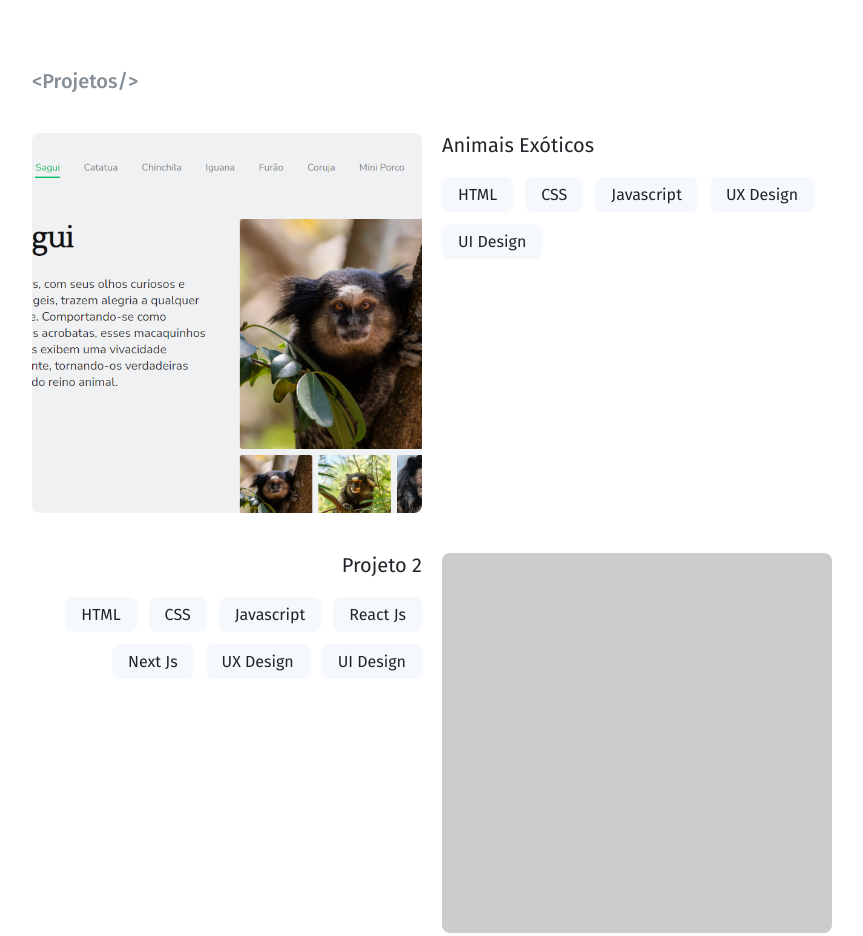
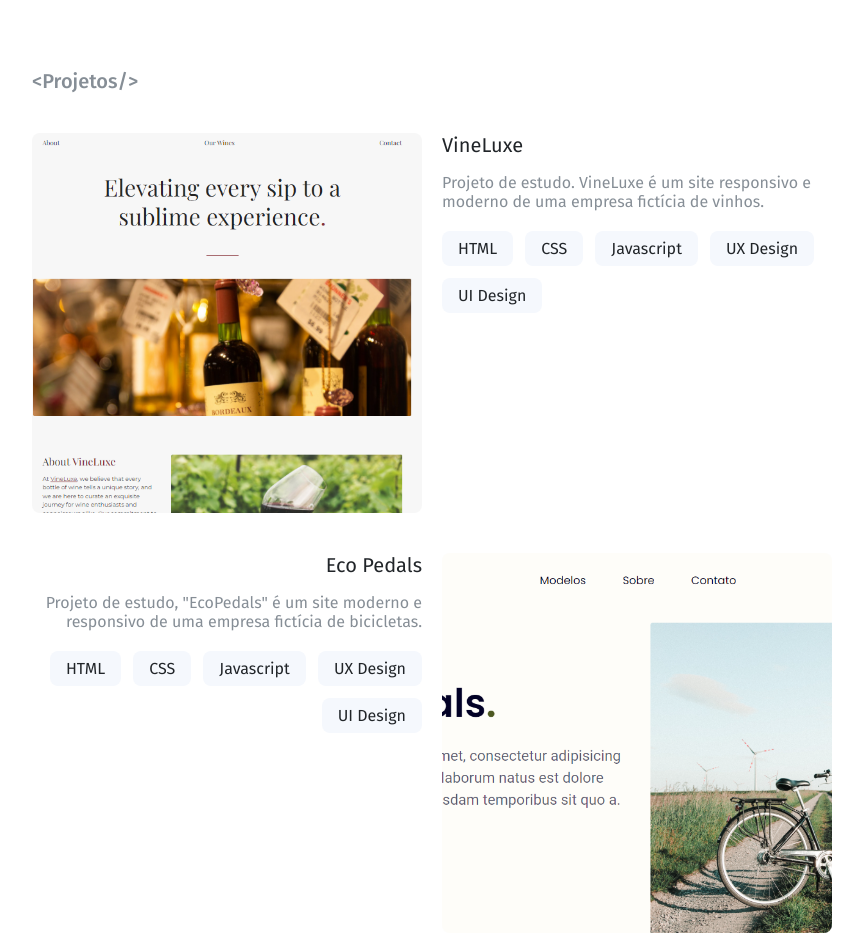
Before and after one commit to gabrielrez/portifiolio, a plain HTML site: page index.html in a window 1280 px wide. Shown: the part 1240-2176 px from the top of the page, without its empty margins (208-1071 px from the left). Drawn offline with Linux system fonts and the light colour scheme.

Commit message:
projetos

```diff
--- a/index.html
+++ b/index.html
@@ -30,9 +30,10 @@
       <h2 class="section-title">Projetos</h2>
       <div class="projects-container">
         <a href="#" class="project left">
-          <div class="img animals"></div>
+          <div class="img vineluxe"></div>
           <div class="project-info">
-            <h2>Animais Exóticos</h2>
+            <h2>VineLuxe</h2>
+            <p>Projeto de estudo. VineLuxe é um site responsivo e moderno de uma empresa fictícia de vinhos.</p>
             <div class="tags">
               <span>HTML</span>
               <span>CSS</span>
@@ -44,18 +45,17 @@
         </a>
         <div class="project right">
           <div class="project-info">
-            <h2>Projeto 2</h2>
+            <h2>Eco Pedals</h2>
+            <p>Projeto de estudo, "EcoPedals" é um site moderno e responsivo de uma empresa fictícia de bicicletas.</p>
             <div class="tags">
               <span>HTML</span>
               <span>CSS</span>
               <span>Javascript</span>
-              <span>React Js</span>
-              <span>Next Js</span>
               <span>UX Design</span>
               <span>UI Design</span>
             </div>
           </div>
-          <div class="img"></div>
+          <div class="img eco-pedals"></div>
         </div>
         <div class="project left">
           <div class="img"></div>
--- a/style.css
+++ b/style.css
@@ -151,6 +151,11 @@ a {
   font-weight: 400;
 }
 
+.project-info p {
+  margin-top: 16px;
+  color: var(--c3);
+}
+
 .scroll-up {
   display: flex;
   justify-content: center;
@@ -262,8 +267,14 @@ a {
   }
 }
 
-.animals {
-  background-image: url(img/Captura\ de\ tela\ 2024-01-15\ 180721.png);
+.vineluxe {
+  background-image: url(img/vineluxe.png);
   background-position: center;
   background-size: cover;
 }
+
+.eco-pedals {
+  background-image: url(img/Captura\ de\ tela\ 2024-01-16\ 115612.png);
+  background-position: center;
+  background-size: cover;
+}
```
Also changed, not shown: img/Captura de tela 2024-01-16 115612.png (added), img/vineluxe.png (added).
